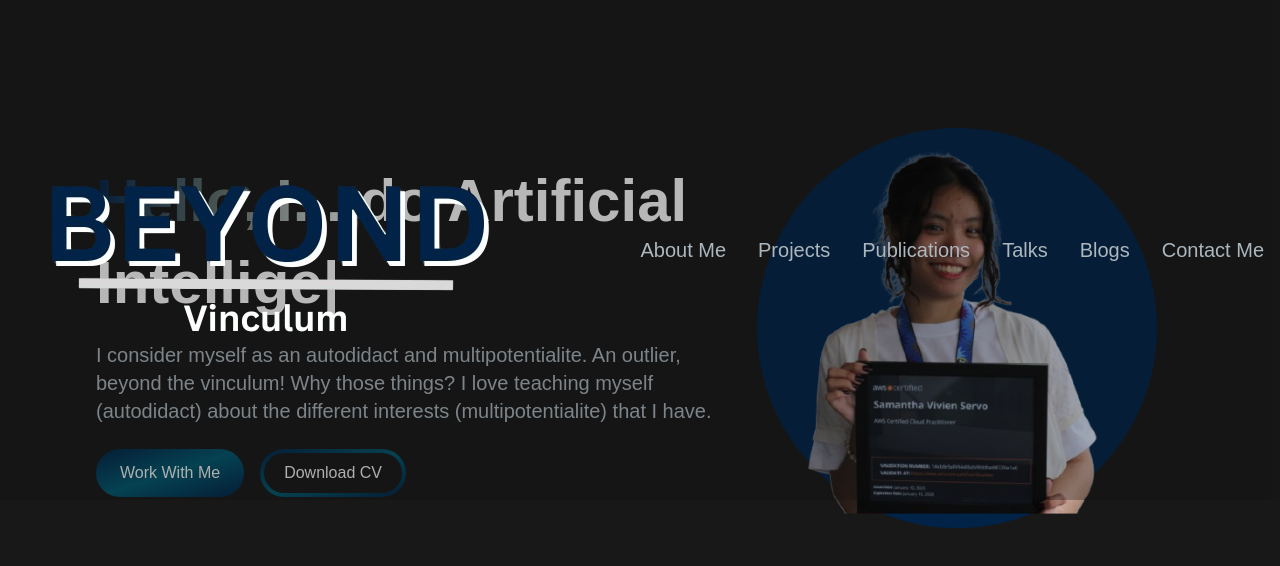
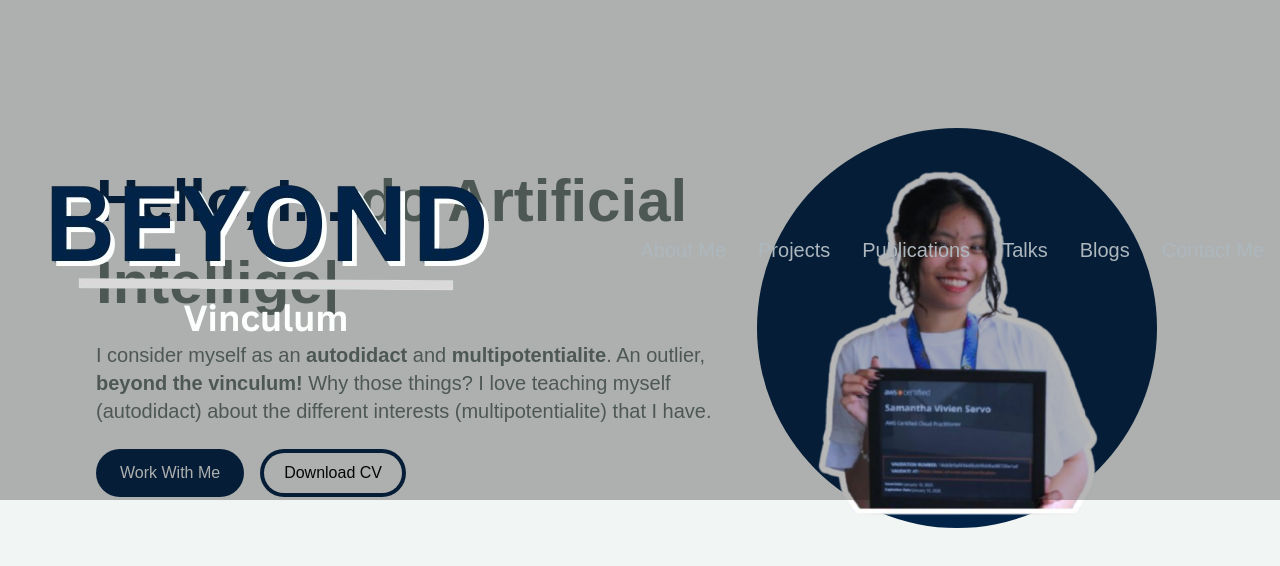
Before and after one commit to samservo09/-REVAMPED--portfolio-website, a Next.js app in the folder portfolio-website/: page / in a window 1280 px wide. Shown: the top 566 px of the page. Built offline with nearby package versions, Linux system fonts and the light colour scheme.

Commit message:
adjusted the colorscheme of herosection

```diff
--- a/portfolio-website/src/app/components/HeroSection.jsx
+++ b/portfolio-website/src/app/components/HeroSection.jsx
@@ -9,8 +9,8 @@ const HeroSection = () => {
         <section>
         <div className="grid grid-cols-1 sm:grid-cols-12 px-4 sm:px-0">
             <div className="col-span-7 place-self-center text-center sm:text-left">
-                <h1 className="text-white mb-4 text-3xl sm:text-5xl lg:text-6xl font-extrabold leading-snug sm:leading-normal lg:leading-snug">
-                    <span className="text-transparent bg-clip-text bg-gradient-to-r from from-[#002347] via-[#687771] to-[#f1f5f3]">
+                <h1 className="text-[#687771] mb-4 text-3xl sm:text-5xl lg:text-6xl font-extrabold leading-snug sm:leading-normal lg:leading-snug">
+                    <span className="text-transparent bg-clip-text bg-[#002347]">
                         Hello, I... {""}
                     </span>
                     <TypeAnimation
@@ -35,24 +35,24 @@ const HeroSection = () => {
                         repeat={Infinity}
                     />
                 </h1>
-                <p className="text-[#ADB7BE] text-sm sm:text-lg mb-4 lg:mb-6 lg:text-xl leading-relaxed">
-                I consider myself as an autodidact and multipotentialite. An outlier, beyond the vinculum! Why those things? I love teaching myself (autodidact) about the different interests (multipotentialite) that I have.
+                <p className="text-[#687771] text-sm sm:text-lg mb-4 lg:mb-6 lg:text-xl leading-relaxed">
+                I consider myself as an <strong>autodidact</strong> and <strong>multipotentialite</strong>. An outlier, <strong>beyond the vinculum!</strong> Why those things? I love teaching myself (autodidact) about the different interests (multipotentialite) that I have.
                 </p>
                 <div className="flex flex-col sm:flex-row sm:space-x-4 space-y-3 sm:space-y-0">
-                    <button className="px-6 py-3 w-full sm:w-fit rounded-full bg-gradient-to-br from-[#002347] via-[#00586e] to-[#002347] hover:bg-slate-200 text-[#f1f5f3]">
+                    <button className="px-6 py-3 w-full sm:w-fit rounded-full bg-[#002347] hover:bg-[#687771] text-[#f1f5f3]">
                         Work With Me
                     </button>
-                    <button className="px-1 py-1 w-full sm:w-fit rounded-full bg-gradient-to-br from-[#002347] via-[#00586e] to-[#002347]  hover:bg-[#001b36] text-[#f1f5f3] mt-3">
-                        <span className="block bg-[#181818] hover:bg-[#002347] rounded-full px-5 py-2">
-                            Download CV
-                        </span>
+                    <button className="px-1 py-1 w-full sm:w-fit rounded-full bg-[#002347]  hover:bg-[#687771] text-[#687771] mt-3">
+                    <span className="block bg-[#f1f5f3] hover:bg-[#687771] text-black hover:text-[#f1f5f3] rounded-full px-5 py-2">
+                        Download CV
+                    </span>
                     </button>
                 </div>
             </div>
             <div className="col-span-5 place-self-center mt-4 lg:mt-0">
                 <div className="rounded-full bg-[#002347] w-[280px] h-[280px] sm:w-[370px] sm:h-[370px] lg:w-[400px] lg:h-[400px] relative">
                     <Image
-                        src="/images/herosec-img.png"
+                        src="/images/herosec-img-2.png"
                         alt="hero image"
                         className="absolute transform -translate-x-1/2 -translate-y-1/2 top-1/2 left-1/2"
                         width={300}
--- a/portfolio-website/src/app/components/Navbar.jsx
+++ b/portfolio-website/src/app/components/Navbar.jsx
@@ -29,7 +29,7 @@ const Navbar = () => {
           <Image
     src="/images/logo-pic-3.png" // Replace with your logo's path
     alt="Beyond the Vinculum Logo"
-    width={100} // Adjust width
+    width={120} // Adjust width
     height={50} // Adjust height
     className="h-auto w-auto" // Optional: To make it responsive
   />
--- a/portfolio-website/src/app/page.js
+++ b/portfolio-website/src/app/page.js
@@ -3,7 +3,7 @@ import HeroSection from "./components/HeroSection";
 import Navbar from "./components/Navbar";
 export default function Home() {
   return (
-      <main className="flex min-h-screen flex-col bg-[#181818] container mx-auto px-12 py-4">
+      <main className="flex min-h-screen flex-col bg-[#f1f5f3] container mx-auto px-12 py-4">
       <Navbar />
       <div className="container mt-24 mx-auto px-12 py-4">
         <HeroSection />
```
Also changed, not shown: portfolio-website/public/images/herosec-img-2.png (added).
